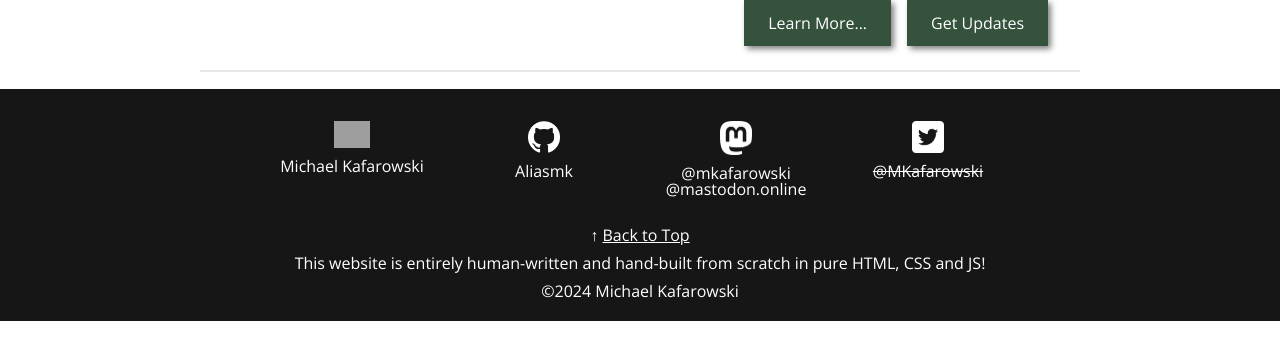
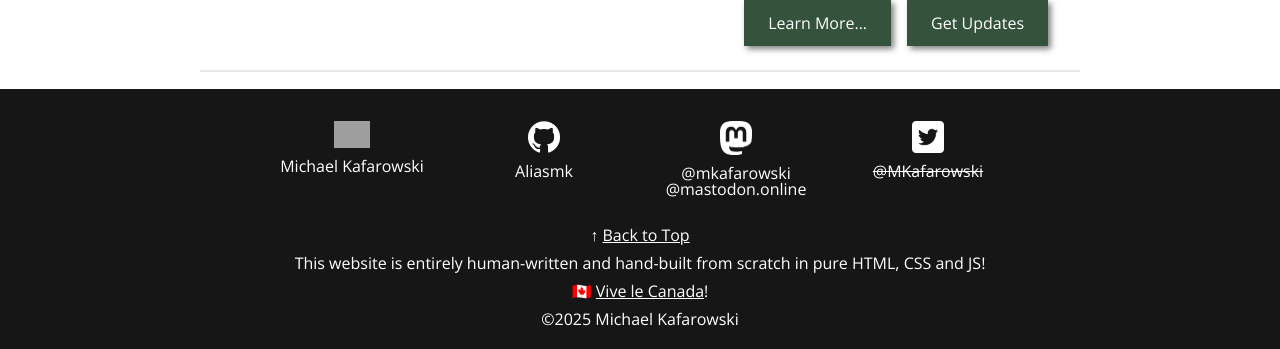
Before and after one commit to Aliasmk/aliasmk.github.io, a Jekyll site: the page built from index.md, in a window 1280 px wide and 900 px high, scrolled down 715 px, cut to the strip 551-900 px from the top of the window. Built offline with Jekyll 4.4.1, drawn with Linux system fonts in a browser that asks for light colours; before the commit the page ends 1587 px from its top, so only the background shows below that; grey boxes are pictures that could not be loaded.

Commit message:
Update footer.html

```diff
--- a/_includes/footer.html
+++ b/_includes/footer.html
@@ -20,7 +20,8 @@
     </div>
     <p>↑ <a href="#top">Back to Top</a></p>
     <p>This website is entirely human-written and hand-built from scratch in pure HTML, CSS and JS!</p>
-    <p>&copy2024 Michael Kafarowski</p>
+    <p>🇨🇦 <a target="_blank" href="http://cbc.ca/news/politics/trudeau-speech-trump-tariffs-1.7448540">Vive le Canada</a>!</p>
+    <p>&copy2025 Michael Kafarowski</p>
 </section>
 
 <!-- Scripts -->
```
